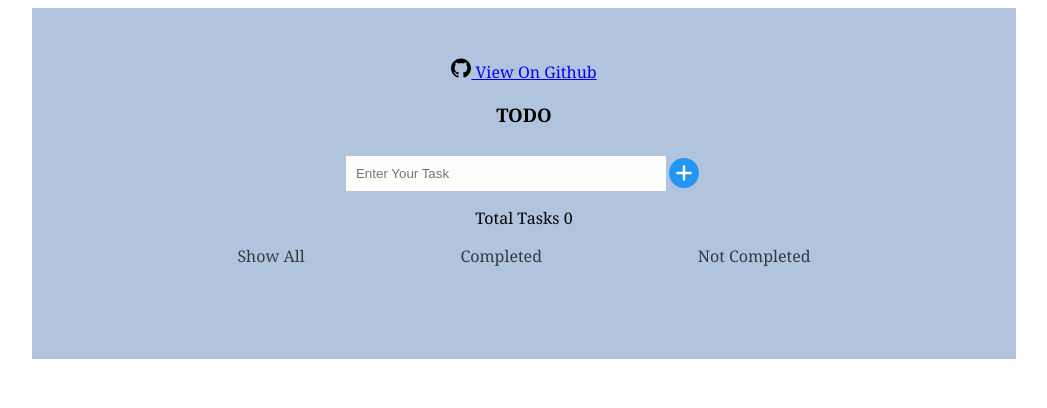
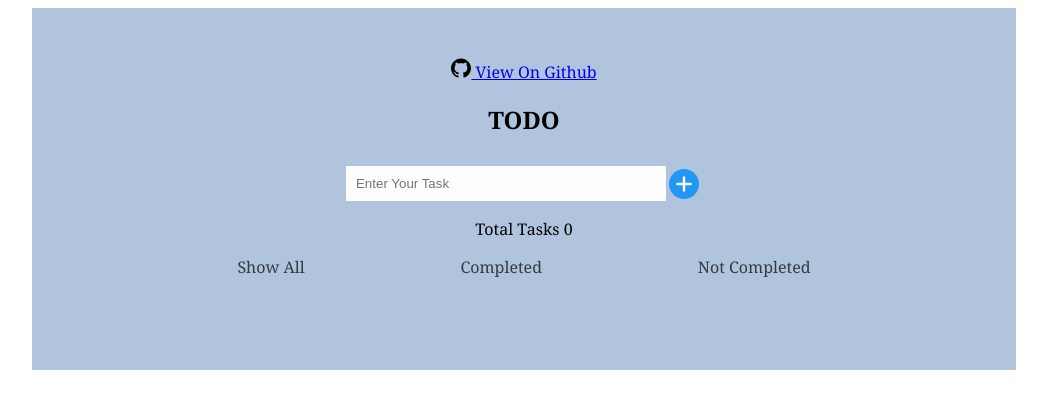
Before and after one commit to shakirck/Vanilla-javascript-todo-list, a plain HTML site: page index.html in a window 1280 px wide. Shown: the whole page, without its empty margins (116-1163 px from the left). Drawn offline with Linux system fonts and the light colour scheme.

Commit message:
change font

```diff
--- a/index.html
+++ b/index.html
@@ -11,7 +11,7 @@
 
         <div class="todo-list-container">
             <a class="github" href="https://github.com/shakirck/Vanilla-javascript-todo-list"><img src="./assets/images/github-image.svg" alt="" srcset=""> View On Github</a>
-            <h3>TODO</h3>
+            <h2>TODO</h2>
             <div class="top">
                 <div class="input">
                     <input type="text" id="add-input" placeholder="Enter Your Task" class="todo-add">
```
